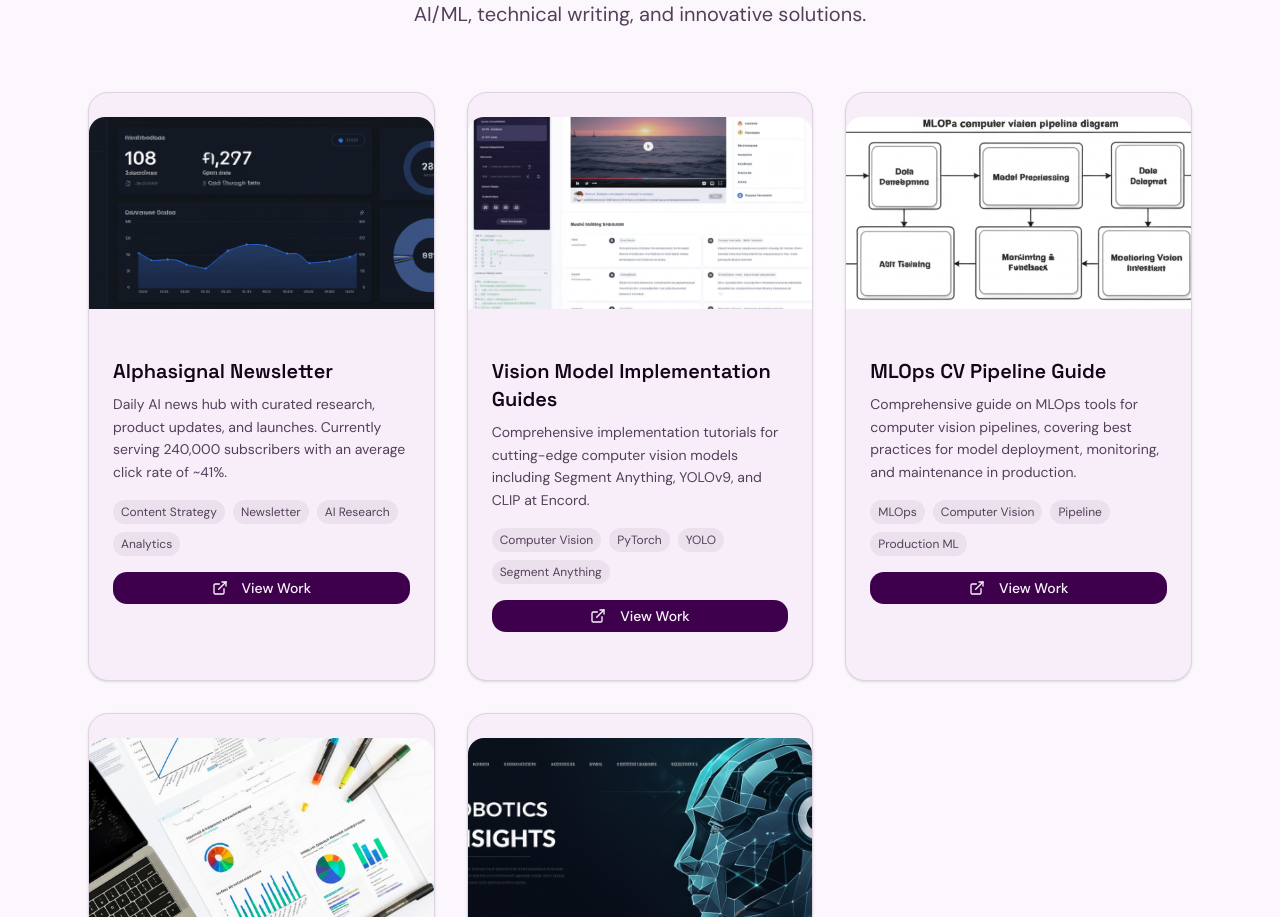
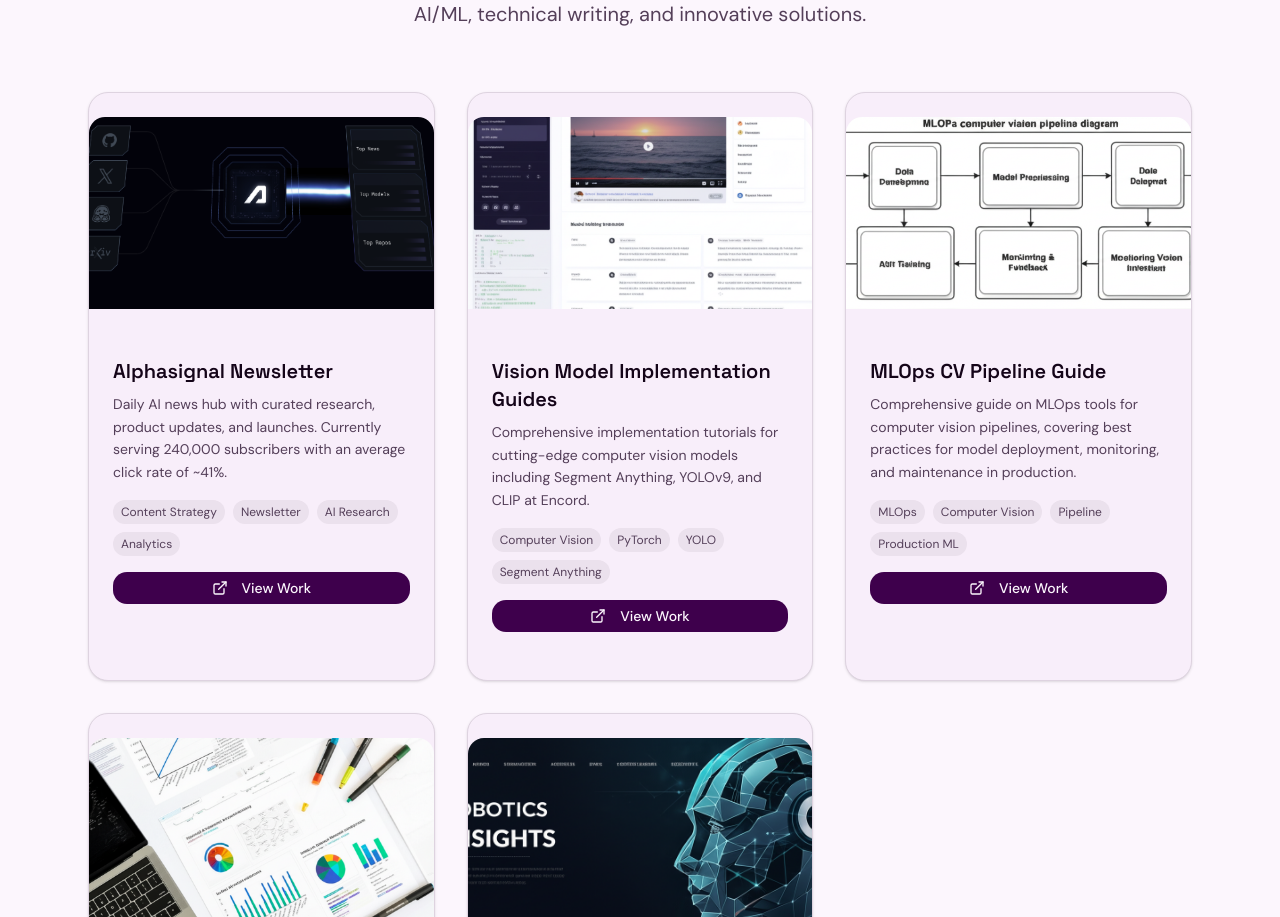
Before and after one commit to i-akruti/my-portfolio, a Next.js app: page / in a window 1280 px wide. Shown: the part 3183-4100 px from the top of the page. Built offline with nearby package versions, Linux system fonts and the light colour scheme.

Commit message:
feat: update Alphasignal newsletter image with new design
Replace old image with sleek, futuristic dashboard representation.

Co-authored-by: Akruti Acharya <26771036+i-akruti@users.noreply.github.com>

```diff
--- a/components/projects-section.tsx
+++ b/components/projects-section.tsx
@@ -10,7 +10,7 @@ export function ProjectsSection() {
       title: "Alphasignal Newsletter",
       description:
         "Daily AI news hub with curated research, product updates, and launches. Currently serving 240,000 subscribers with an average click rate of ~41%.",
-      image: "/ai-newsletter-dashboard.png",
+      image: "/alphasignal-dashboard.png",
       tags: ["Content Strategy", "Newsletter", "AI Research", "Analytics"],
       liveUrl: "https://alphasignal.ai/last-email",
       githubUrl: null,
```
Also changed, not shown: public/alphasignal-dashboard.png (added).
